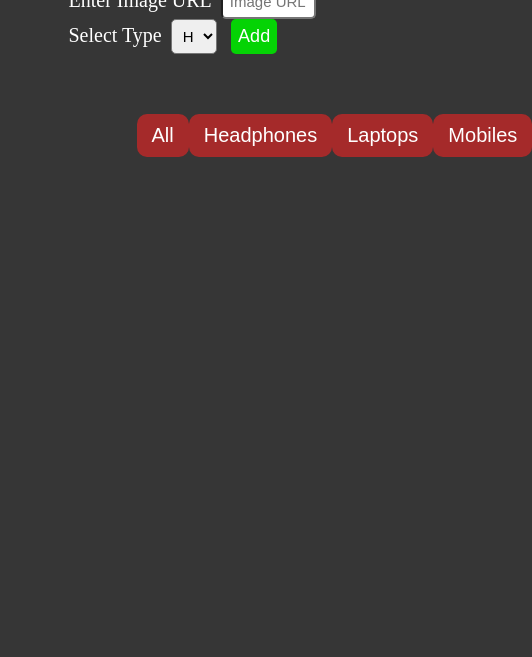
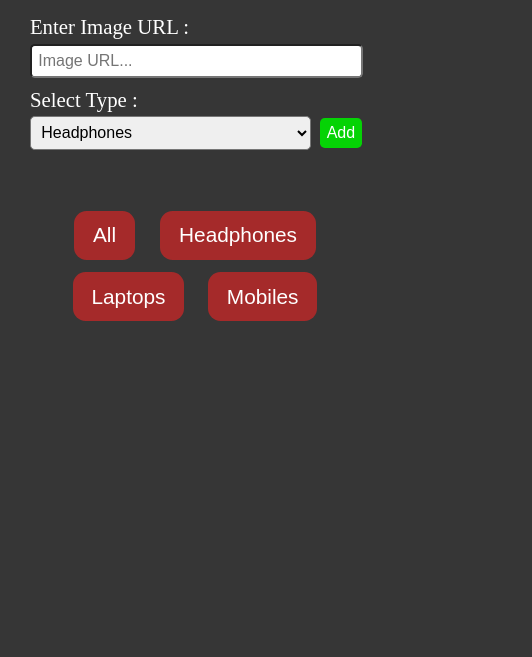
Before and after one commit to Rvp888/Product-Gallery, a plain HTML site: page index.html in a window 390 px wide. Shown: the part 187-844 px from the top of the page, 532 px wide, since content can reach past the window. Drawn offline with Linux system fonts and the light colour scheme.

Commit message:
Modify Files

```diff
--- a/index.html
+++ b/index.html
@@ -14,10 +14,10 @@
 
     <form id="product-form">
 
-        <label for="url-input">Enter Image URL</label>
+        <label for="url-input">Enter Image URL :</label>
         <input type="text" name="url-input" id="url-input" placeholder="Image URL..." required>
 
-        <label for="type-select">Select Type</label>
+        <label for="type-select">Select Type :</label>
         <select name="type-select" id="type-select">
             <option value="Headphones">Headphones</option>
             <option value="Laptops">Laptops</option>
@@ -38,6 +38,7 @@
         <button id="Mobiles">Mobiles</button>
     </div>
 
+
     <div id="products-div"></div>
 
 
--- a/index.js
+++ b/index.js
@@ -13,6 +13,9 @@ let productsArray = [];
 productsArray = JSON.parse(localStorage.getItem("products"));
 displayProducts(productsArray);
 
+
+console.log(typeSelect.getAttribute("name"));
+console.log(filterDiv.matches("width"));
 
 
 /*================== Adding New Product Elements in an Array ===============================================================*/
@@ -90,9 +93,8 @@ filterDiv.addEventListener("click",(event) => {
 productsDiv.addEventListener("click",(event) => {
     if (event.target.id == "delete-btn"){
         let item = event.target.parentElement;
-        productsArray.forEach((product) => {
+        productsArray.forEach((product,index) => {
             if (product.id == item.id){
-                let index = productsArray.indexOf(product);
                 productsArray.splice(index,1);
             }
         })
--- a/style.css
+++ b/style.css
@@ -15,42 +15,46 @@ body {
 h1 {
     color: white;
     background-color: darkcyan;
-    margin-bottom: 30px;
-    padding: 15px;
+    margin-bottom: 1.9em;
+    padding: 0.5em;
     width: 100%;
     text-align: center;
-    font-size: 40px;
+    font-size: 2.5rem;
 }
 
 h3 {
-    font-size: 30px;
+    font-size: 2rem;
     color: white;
 }
 
 #product-form {
     width: 70%;
-    margin: 30px 0 30px 20px;
+    margin: 1.9em 0 1.9em 1.3em;
+    display: flex;
+    flex-wrap: wrap;
+    align-items: center;
+    justify-content: center;
 }
 
 label {
     color: white;
-    font-size: 20px;
+    font-size: 1.3rem;
 }
 
 #url-input {
     width: 35%;
-    margin: 0 20px 0 5px;
-    padding: 7px;
-    font-size: 15px;
-    border-radius: 5px;
+    margin: 0 1.3em 0 0.3em;
+    padding: 0.4em;
+    font-size: 1rem;
+    border-radius: 0.3em;
 }
 
 #type-select {
     width: 17%;
-    margin: 0 10px 0 5px;
-    padding: 7px;
-    font-size: 15px;
-    border-radius: 5px;
+    margin: 0 0.6em 0 0.3em;
+    padding: 0.4em;
+    font-size: 1rem;
+    border-radius: 0.3em;
     cursor: pointer;
 }
 
@@ -59,12 +63,12 @@ label {
 }
 
 #add-btn {
-    padding: 7px;
-    font-size: 18px;
+    padding: 0.4em;
+    font-size: 1rem;
     background-color: rgb(5, 211, 5);
     color: white;
     border: none;
-    border-radius: 5px;
+    border-radius: 0.3em;
     cursor: pointer;
 }
 
@@ -74,21 +78,22 @@ label {
 
 #error {
     color: orangered;
-    margin-bottom: 30px;
-    font-size: 17px;
+    margin-bottom: 1.9em;
+    font-size: 1rem;
 }
 
 #filter-div {
-    width: 30%;
+    width: 35%;
     display: flex;
     justify-content: space-evenly;
-    margin-bottom: 20px;
+    flex-wrap: wrap;
+    margin-bottom: 1.3em;
 }
 
 #filter-div button {
-    font-size: 20px;
-    padding: 10px 15px;
-    border-radius: 10px;
+    font-size: 1.3rem;
+    padding: 0.6em 0.9em;
+    border-radius: 0.6em;
     border: none;
     background-color:brown;
     color: white;
@@ -104,37 +109,117 @@ label {
     display: flex;
     flex-wrap: wrap;
     justify-content: center;
-    padding: 0 20px;
+    padding: 0 1.3em;
 }
 
 .item-div {
     display: flex;
     flex-direction: column;
-    margin: 20px;
+    margin: 1.3em;
+    min-width: 17%;
     width: 17%;
     border: 2px solid black;
-    padding: 15px;
-    border-radius: 10px;
+    padding: 1em;
+    border-radius: 0.6em;
     background-color: white;
 }
 
 .item-div img {
     width: 100%;
-    height: 200px;
-    margin-bottom: 15px;
+    height: 12.5em;
+    margin-bottom: 1em;
     cursor: pointer;
 }
 
 #delete-btn {
-    padding: 10px 10px;
+    padding: 0.6em;
     background-color: brown;
     color: white;
     border: none;
-    border-radius: 5px;
-    font-size: 20px;
+    border-radius: 0.3em;
+    font-size: 1.3rem;
     cursor: pointer;
 }
 
 #delete-btn:hover {
     background-color: tomato;
 }
+
+
+
+
+
+
+
+
+/*========================================= Responsive-Part ================================================================*/
+
+
+@media screen and (max-width: 820px){
+    #product-form {
+        min-width: 90%;
+    }
+    #filter-div {
+        width: 60%;
+    }
+    .item-div {
+        width: 25%;
+    }
+}
+
+
+@media screen and (max-width: 540px){
+    #product-form {
+        min-width: 90%;
+        justify-content: flex-start;
+    }
+    #url-input {
+        min-width: 61.5%;
+        margin-bottom: 0.6em;
+    }
+    #type-select {
+        min-width: 51%;
+        margin-left: 3.6em;
+    }
+    #filter-div {
+        width: 90%;
+    }
+    .item-div {
+        width: 40%;
+    }
+}
+
+
+@media screen and (max-width: 420px){
+
+    h1 {
+        margin-bottom: 1.2em;
+    }
+    #product-form {
+        min-width: 90%;
+        justify-content: flex-start;
+    }
+    label {
+        margin-bottom: 0.2em;
+    }
+    #url-input {
+        min-width: 95%;
+        margin-left: 0;
+        margin-bottom: 0.6em;
+    }
+    #type-select {
+        min-width: 80%;
+        margin-left: 0;
+    }
+    #filter-div {
+        width: 75%;
+        flex-wrap: wrap;
+        justify-content: space-evenly;
+    }
+    #filter-div button {
+        margin-bottom: 0.6em;
+    }
+    .item-div {
+        width: 70%;
+    }
+}
```
